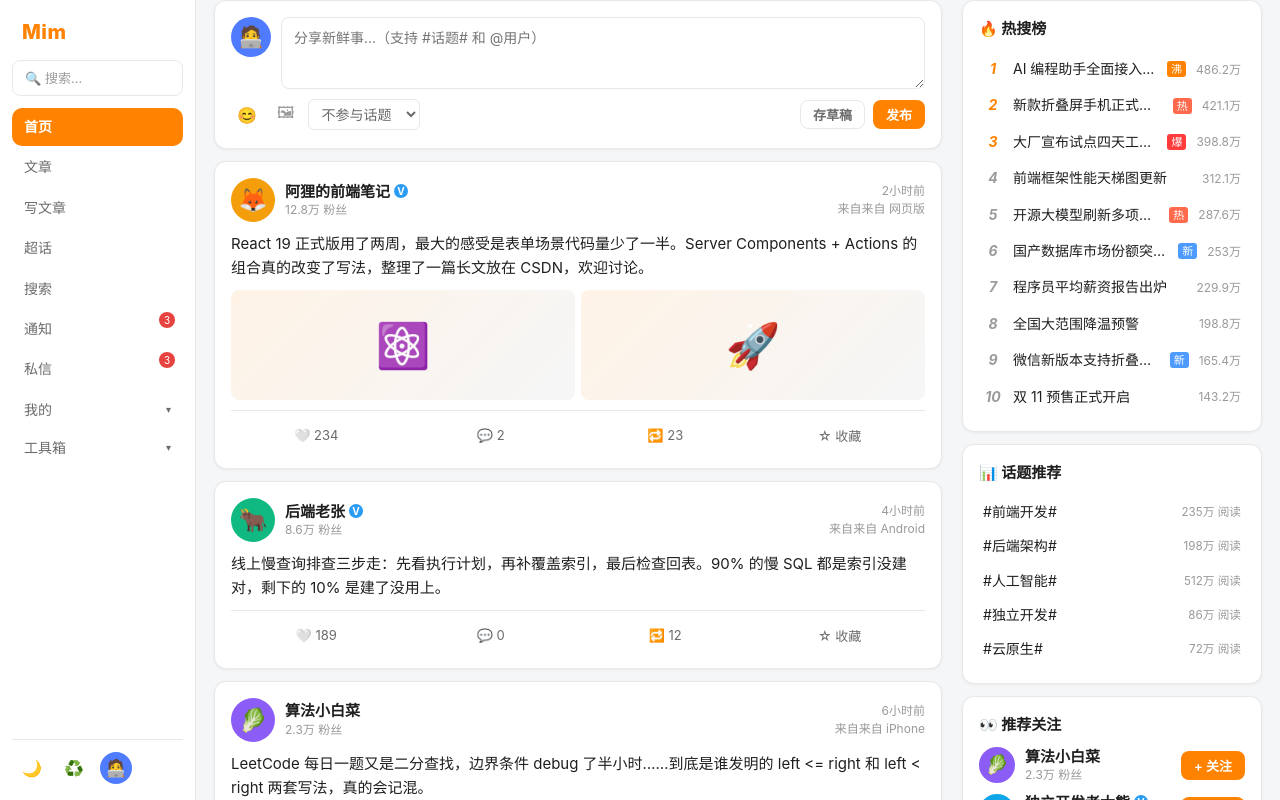
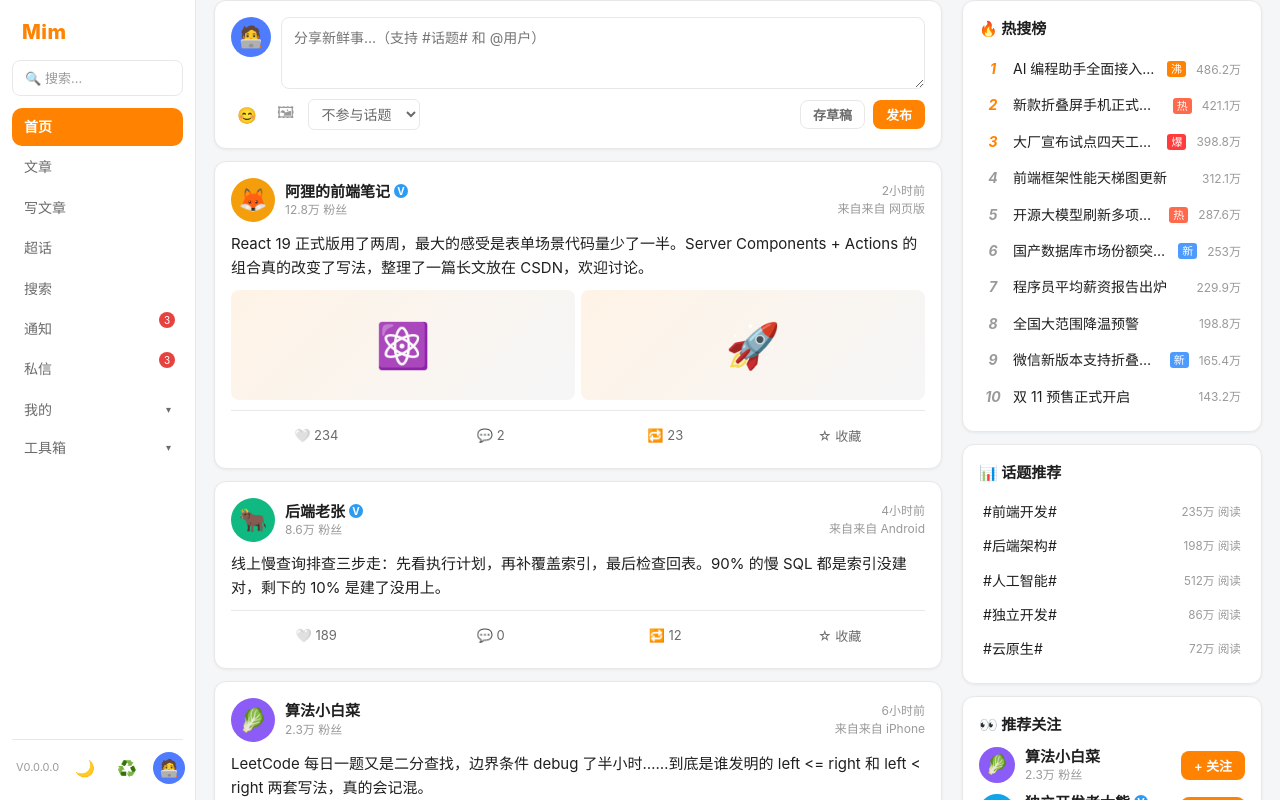
Before and after one commit to afdk1991/mim, a React (Vite) app: page /#/feed in a window 1280 px wide. Shown: the top 800 px of the page. Built offline with nearby package versions, Linux system fonts and the light colour scheme.

Commit message:
feat: 全平台版本基线 V0.0.0.0
- 新增 src/version.ts 统一版本来源（四段式，第4段为 build 号）
- SideNav 底部显示版本号
- package.json 版本对齐 semver 三段 0.0.0（跨平台壳工程用）

```diff
--- a/package.json
+++ b/package.json
@@ -1,7 +1,7 @@
 {
   "name": "mim",
   "private": true,
-  "version": "1.0.0",
+  "version": "0.0.0",
   "description": "Mim · 微博 & CSDN 风格内容聚合 Web 应用",
   "license": "UNLICENSED",
   "type": "module",
--- a/src/App.tsx
+++ b/src/App.tsx
@@ -1,4 +1,5 @@
 import { useEffect, useState } from 'react'
+import { APP_VERSION } from './version'
 import { AppProvider, useApp } from './store'
 import { RouterProvider, useRouter } from './router'
 import { Avatar, Empty, TimeAgo, ToastProvider } from './components'
@@ -226,6 +227,9 @@
         })}
       </nav>
       <div className="sidenav-foot">
+        <span className="sidenav-version" title="Mim 版本号">
+          V{APP_VERSION}
+        </span>
         <button
           className="icon-btn"
           title={theme === 'dark' ? '切换浅色模式' : '切换深色模式'}
--- a/src/styles.css
+++ b/src/styles.css
@@ -199,6 +199,13 @@
   border-top: 1px solid var(--border);
 }
 
+.sidenav-version {
+  font-size: 11px;
+  color: var(--text-3);
+  white-space: nowrap;
+  user-select: text;
+}
+
 .page-grid {
   display: grid;
   grid-template-columns: minmax(0, 1fr) 300px;
--- /dev/null
+++ b/src/version.ts
@@ -0,0 +1,3 @@
+// 应用版本号（四段式 major.minor.patch.build）——全平台统一显示与 OTA 比较的唯一来源
+// 注：npm/Tauri 强制三段 semver，package.json / tauri.conf.json 用 0.0.0，第 4 段为 build 号
+export const APP_VERSION = '0.0.0.0'
```
